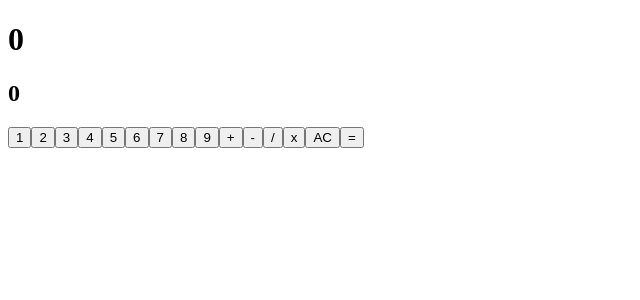
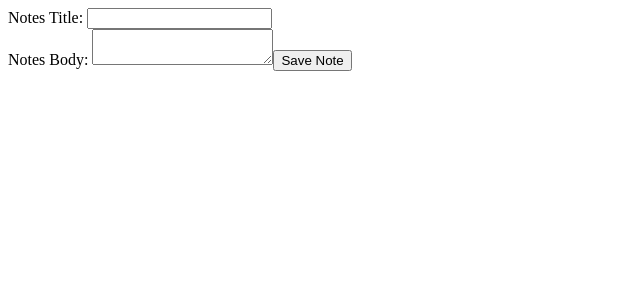
Before and after one commit to insomniquack/principlesX-repositoryProject, a React (Create React App) app: page / in a window 1280 px wide. Shown: the top 300 px of the page, without its empty margins (0-640 px from the left). Built offline with nearby package versions, Linux system fonts and the light colour scheme.

Commit message:
notes
notes

```diff
--- /dev/null
+++ b/src/NoteApp.js
@@ -0,0 +1,57 @@
+import React, { useState, useEffect } from 'react';
+import Notes from './note';
+import { statement } from '@babel/template';
+
+// let notes = [
+//   {
+//     title: "title1",
+//     body: "Body1",
+//   },
+
+//   {
+//     title: "title2",
+//     body: "Body2",
+//   }
+
+// ]
+
+const NoteApp = () => {
+
+  let notesData = JSON.parse(localStorage.getItem('notes'))
+
+  let [title, setTitle] = useState('')
+  let [body, setBody] = useState('')
+  let [notes, setNotes] = useState(notesData || [])
+  let titleChange = (e) => {
+    console.log(e.target.value)
+    setTitle(e.target.value)
+  }
+
+  let bodyChange = (e) => {
+    console.log(e.target.value)
+    setBody(e.target.value)
+  }
+
+  let saveNote = () => {
+    setNotes([...notes,{title,body}])
+    setTitle('')
+    setBody('')
+  }
+
+  useEffect(() => {
+    localStorage.setItem('notes', JSON.stringify(notes))
+  })
+  return (
+    <div>
+      Notes Title: <input type="text" value ={title} onChange={titleChange}></input>
+      <br></br>
+      Notes Body: <textarea value = {body} onChange={bodyChange}></textarea>
+      <button onClick={saveNote}>Save Note</button>
+      {notes.map((elem, index) => {
+        return <Notes key={index} title={elem.title} body={elem.body} />
+      })}
+    </div>
+  )
+}
+
+export default NoteApp
--- a/src/index.js
+++ b/src/index.js
@@ -4,14 +4,15 @@ import ReactDOM from 'react-dom';
 // import Title from './Title';
 import Counter from './counter';
 import Calculator from './calculator'
+import NoteApp from "./NoteApp"
 
 let root = document.getElementById('root')
-let name = "joshua"
-let superman = {
-  name:"clarke kent",
-  age:37,
-  weight:85,
-}
+// let name = "joshua"
+// let superman = {
+//   name:"clarke kent",
+//   age:37,
+//   weight:85,
+// }
 
 // let DisplaySuperhero = (properties) => {
 //   return (
@@ -22,7 +23,8 @@ let superman = {
 //   </>
 //   )
 // }
-ReactDOM.render(<Calculator/>,root);
+
+ReactDOM.render(<NoteApp/>, root);
 
 // If you want your app to work offline and load faster, you can change
 // unregister() to register() below. Note this comes with some pitfalls.
--- /dev/null
+++ b/src/note.js
@@ -0,0 +1,12 @@
+import React from 'react'
+
+const Notes = ({title, body}) => {
+ return (
+   <div>
+     <h1>{title}</h1>
+     <p>{body}</p>
+   </div>
+ )
+}
+
+export default Notes
```
